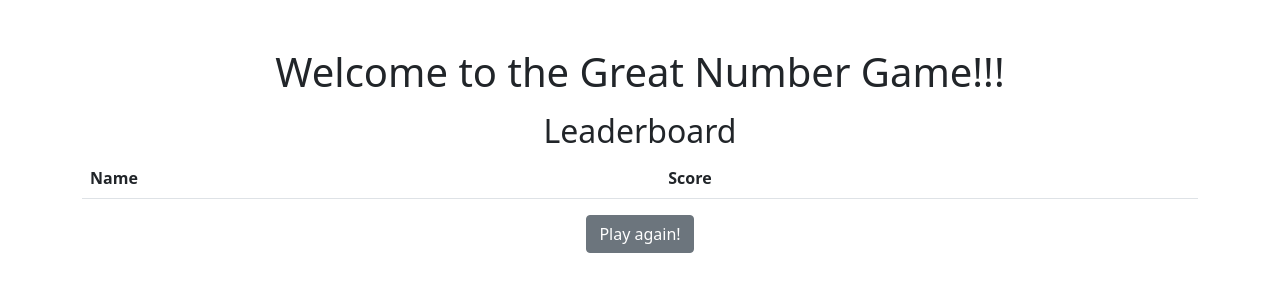
After one commit to Stephenabcba/python, a Flask app: template flask/fundamentals/great_number_game/templates/leaderboard.html in a window 1280 px wide. The commit adds this page. Shown: the top 300 px of the page. Run offline with Flask 2, Linux system fonts and the light colour scheme; the template is opened without the code that fills it, so the values that code supplies are empty.

Commit message:
updated for leaderboard functionality

```diff
--- a/flask/fundamentals/great_number_game/server.py
+++ b/flask/fundamentals/great_number_game/server.py
@@ -11,6 +11,7 @@ def hello_world():
     if "target_number" not in session:
         session["target_number"] = randint(1,100)
         session["result"] = None
+        session["guess_count"] = 0
     return render_template("index.html")
 
 @app.route('/guess', methods=["POST"])
@@ -25,12 +26,34 @@ def guess():
             session["result"] = "Low"
         else:
             session["result"] = "correct"
+        session["guess_count"] += 1
     else:
         session["result"] = "invalid"
     return redirect("/")
 
 @app.route('/restart', methods=["POST"])
 def restart():
+    # session.clear()
+    session.pop("target_number")
+    session.pop("result")
+    session.pop("guess_count")
+    return redirect("/")
+
+@app.route('/submit', methods=["POST"])
+def submit():
+    if "leaderboard" not in session:
+        session["leaderboard"] = []
+    session["leaderboard"] += [[request.form["name"], session["guess_count"]]]
+    return redirect("/leaderboard")
+
+
+@app.route('/leaderboard')
+def leaderboard():
+    session["leaderboard"] = sorted(session["leaderboard"],key=lambda x:x[1])
+    return render_template("leaderboard.html")
+
+@app.route('/clear_session')
+def clear_session():
     session.clear()
     return redirect("/")
 
--- /dev/null
+++ b/flask/fundamentals/great_number_game/templates/leaderboard.html
@@ -0,0 +1,40 @@
+<!DOCTYPE html>
+<html lang="en">
+<head>
+    <meta charset="UTF-8">
+    <meta http-equiv="X-UA-Compatible" content="IE=edge">
+    <meta name="viewport" content="width=device-width, initial-scale=1.0">
+    <title>Leaderboard</title>
+    <link href="https://cdn.jsdelivr.net/npm/bootstrap@5.1.3/dist/css/bootstrap.min.css" rel="stylesheet" integrity="sha384-1BmE4kWBq78iYhFldvKuhfTAU6auU8tT94WrHftjDbrCEXSU1oBoqyl2QvZ6jIW3" crossorigin="anonymous">
+
+</head>
+<body>
+    <div class="container d-flex flex-column align-items-center">
+        <h1 class="mt-5 mb-3">Welcome to the Great Number Game!!!</h1>
+        <h2>Leaderboard</h2>
+        <table class="table table-striped">
+            <thead>
+                <tr>
+                    <th scope="col">Name</th>
+                    <th scope="col">Score</th>
+                </tr>
+            </thead>
+            {% if session["leaderboard"] %}
+                {% for entry in session["leaderboard"] %}
+                    <tbody>
+                        <tr>
+                            <td>{{entry[0]}}</td>
+                            <td>{{entry[1]}}</td>
+                        </tr>
+                    </tbody>
+                {% endfor %}
+            {% endif %}
+        </table>
+        <form action="restart" method="post">
+            <input type="submit" value="Play again!" class="btn btn-secondary">
+        </form>
+    </div>
+    <script src="https://cdn.jsdelivr.net/npm/bootstrap@5.1.3/dist/js/bootstrap.bundle.min.js" integrity="sha384-ka7Sk0Gln4gmtz2MlQnikT1wXgYsOg+OMhuP+IlRH9sENBO0LRn5q+8nbTov4+1p" crossorigin="anonymous"></script>
+
+</body>
+</html>
```
Also changed, not shown: flask/fundamentals/great_number_game/templates/index.html (+13 -0 lines).
